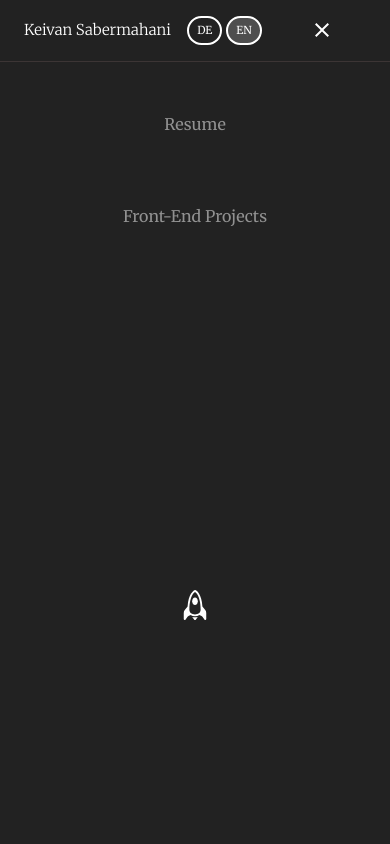
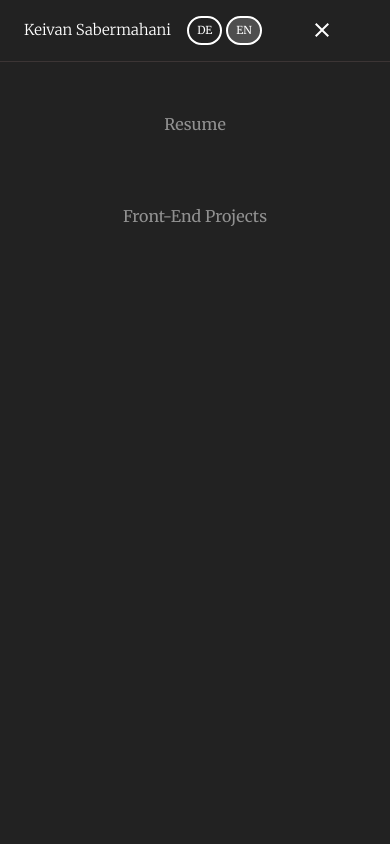
Before and after one commit to KevinMahani/Portfolio, a Next.js app: page / in a window 390 px wide. Both pictures are taken after a click on the button 321 px from the left and 30 px from the top of the page. Shown: the top 844 px of the page. Built offline with nearby package versions, Linux system fonts and the light colour scheme.

Commit message:
fix the z indexes

```diff
--- a/app/components/MobileNavbar.jsx
+++ b/app/components/MobileNavbar.jsx
@@ -174,7 +174,7 @@ export default function MobileNavbar() {
   return (
     <>
        {/* Mobile Top Bar */}
-      <div className="lg:hidden fixed bg-[#222] top-0 left-0 border-b border-[#3c3535] pr-12 right-0 px-4 py-4 flex justify-around items-center z-50">
+      <div className="lg:hidden fixed bg-[#222] z-70 top-0 left-0 border-b border-[#3c3535] pr-12 right-0 px-4 py-4 flex justify-around items-center ">
         <Link href="/">
         <h1 className="text-white text-[15px] font-light">Keivan Sabermahani</h1>
         </Link>
@@ -199,7 +199,7 @@ export default function MobileNavbar() {
 
       {/* Slide-down menu */}
         <div
-          className={`lg:hidden fixed top-0 left-0 right-0 bg-[#222] z-40
+          className={`lg:hidden fixed top-0 left-0 right-0 bg-[#222] z-60
             transition-all duration-300 ease-in-out overflow-y-auto px-10 py-20
             ${isOpen ? "opacity-100 visible" : "opacity-0 invisible"}`}
           style={{ height: "100dvh" }}
--- a/app/components/ProjectGrid.jsx
+++ b/app/components/ProjectGrid.jsx
@@ -37,7 +37,7 @@ export default function ProjectGrid() {
     <span className="ml-87 text-[18px]">{t.takeoff}</span>
     </p>
        <motion.div
-        className="relative inline-block" // keep your positioning intact
+        className="relative inline-block " // keep your positioning intact
         whileHover={{
           rotate: [0, -0.5, 0.5, -0.5, 0.5, 0],
           transition: { duration: 0.6, repeat: Infinity },
@@ -49,7 +49,7 @@ export default function ProjectGrid() {
           setLaunch(true);
           scrollToGrid();
         }}
-        className="text-[50px] cursor-pointer ml-130" />
+        className="text-[50px] cursor-pointer ml-130 " />
 
         <AnimatePresence>
           <motion.div
```
